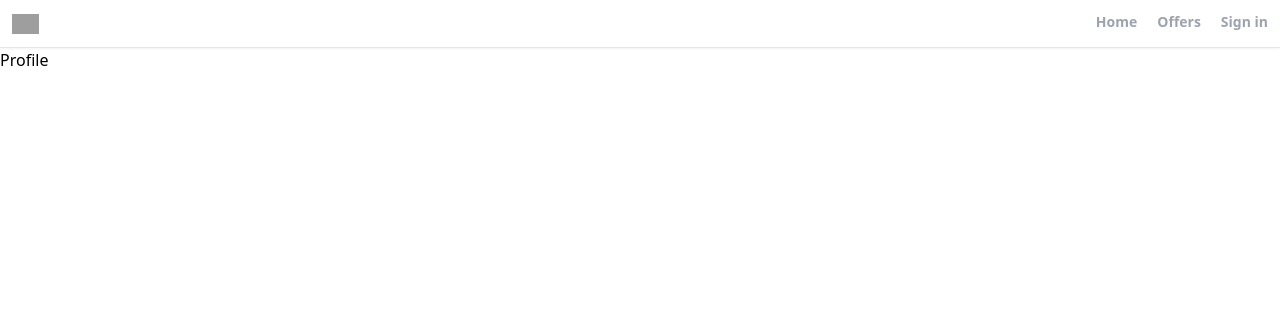
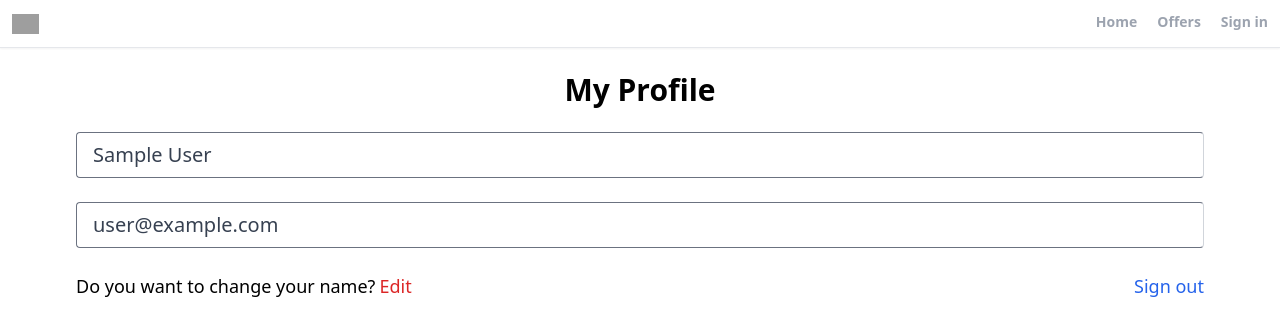
Before and after one commit to firemelon96/realtor-clone, a React (Create React App) app: page /profile in a window 1280 px wide. Shown: the top 336 px of the page. Built offline with nearby package versions, Linux system fonts and the light colour scheme; no server answers; sample sign-in values are in the browser's storage; grey boxes are pictures that could not be loaded.

Commit message:
create private route and custom hook protection the profile page and add the logout functionality

```diff
--- a/src/App.js
+++ b/src/App.js
@@ -8,6 +8,8 @@
 import SignUp from "./pages/SignUp";
 import { ToastContainer } from "react-toastify";
 import "react-toastify/dist/ReactToastify.css";
+import PrivateRoute from "./components/PrivateRoute";
+
 function App() {
   return (
     <>
@@ -15,7 +17,9 @@
         <Header />
         <Routes>
           <Route path="/" element={<Home />} />
-          <Route path="/profile" element={<Profile />} />
+          <Route path="/profile" element={<PrivateRoute />}>
+            <Route path="/profile" element={<Profile />} />
+          </Route>
           <Route path="/offers" element={<Offers />} />
           <Route path="/signin" element={<SignIn />} />
           <Route path="/signup" element={<SignUp />} />
--- /dev/null
+++ b/src/components/PrivateRoute.jsx
@@ -0,0 +1,12 @@
+import React from 'react'
+import {Navigate, Outlet} from 'react-router-dom'
+import {useAuthStatus} from '../hooks/useAuthStatus';
+function PrivateRoute() {
+  const {loggedIn, checkingStatus} = useAuthStatus();
+  if(checkingStatus){
+    return <p>Loading</p>
+  }
+  return loggedIn ? <Outlet/> : <Navigate to='/signin'/>
+}
+
+export default PrivateRoute
--- /dev/null
+++ b/src/hooks/useAuthStatus.jsx
@@ -0,0 +1,22 @@
+import React from 'react'
+import { useEffect } from 'react';
+import { useState } from 'react';
+import {getAuth, onAuthStateChanged} from 'firebase/auth';
+
+function useAuthStatus() {
+    const [loggedIn, setLoggedIn] = useState(false);
+    const [checkingStatus, setCheckingStatus] = useState(true);
+
+    useEffect(()=>{
+        const auth = getAuth();
+        onAuthStateChanged(auth, (user)=>{
+            if(user){
+                setLoggedIn(true);
+            }
+            setCheckingStatus(false);
+        }, [])
+    })
+  return {loggedIn, checkingStatus}
+}
+
+export {useAuthStatus}
--- a/src/pages/Profile.jsx
+++ b/src/pages/Profile.jsx
@@ -1,8 +1,38 @@
 import React from 'react'
+import { useState } from 'react'
+import { getAuth } from 'firebase/auth'
+import { useNavigate } from 'react-router';
 
 function Profile() {
+  const auth = getAuth();
+  const navigate = useNavigate();
+  const [formData, setFormData] = useState({
+    name: auth.currentUser.displayName,
+    email: auth.currentUser.email
+  });
+  const {name, email} = formData;
+  function onLogout(){
+    auth.signOut();
+    navigate('/');
+  }
   return (
-    <div>Profile</div>
+    <>
+    <section className='max-w-6xl mx-auto flex justify-center items-center flex-col'>
+      <h1 className='text-3xl text-center mt-6 font-bold '>My Profile</h1>
+      <div className='w-full m:w-[50%] mt-6 px-3 '>
+        <form >
+          <input type="text" id='name' value={name} disabled className='mb-6 w-full px-4 py-2 text-xl text-gray-700 bg-white border border-r-gray-300 rounded transition ease-in-out'/>
+
+          <input type="email" id='email' value={email} disabled className='mb-6 w-full px-4 py-2 text-xl text-gray-700 bg-white border border-r-gray-300 rounded transition ease-in-out'/>
+
+          <div className='flex justify-between whitespace-nowrap text-sm sm:text-lg mb-6'>
+            <p className='flex items-center' >Do you want to change your name? <span className='text-red-600 hover:text-red-700 transition ease-in-out duration-200 ml-1 cursor-pointer'>Edit</span></p>
+            <p onClick={onLogout} className='text-blue-600 hover:text-blue-800 transition duration-200 ease-in-out cursor-pointer'>Sign out</p>
+          </div>
+        </form>
+      </div>
+    </section>
+    </>
   )
 }
 
```
